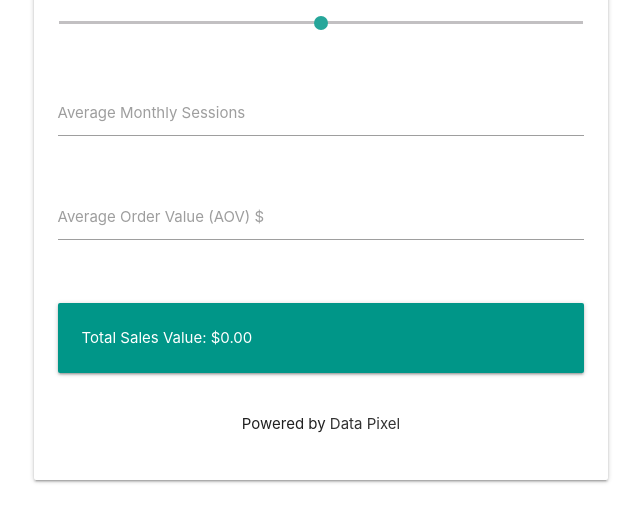
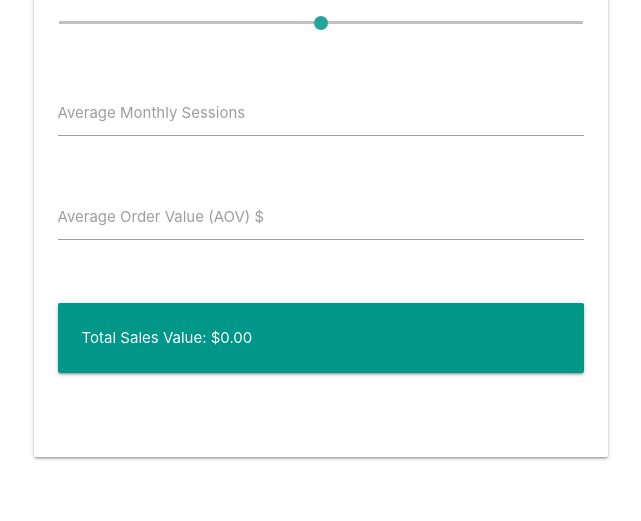
Before and after one commit to datapixel123/datapixel.github.io, a plain HTML site: page cro.html in a window 1280 px wide. Shown: the part 137-658 px from the top of the page, without its empty margins (319-960 px from the left). Drawn offline with nearby package versions, Linux system fonts and the light colour scheme.

Commit message:
Update cro.html

```diff
--- a/cro.html
+++ b/cro.html
@@ -119,7 +119,7 @@ input[type="radio"] {
                         <div class="row">
                             <div class="col s12">
                                 <div class="powered-by">
-                                    Powered by <a href="https://www.datapixel.club/" target="_blank" rel="dofollow">Data Pixel</a>
+
                                 </div>
                             </div>
                         </div>
```
